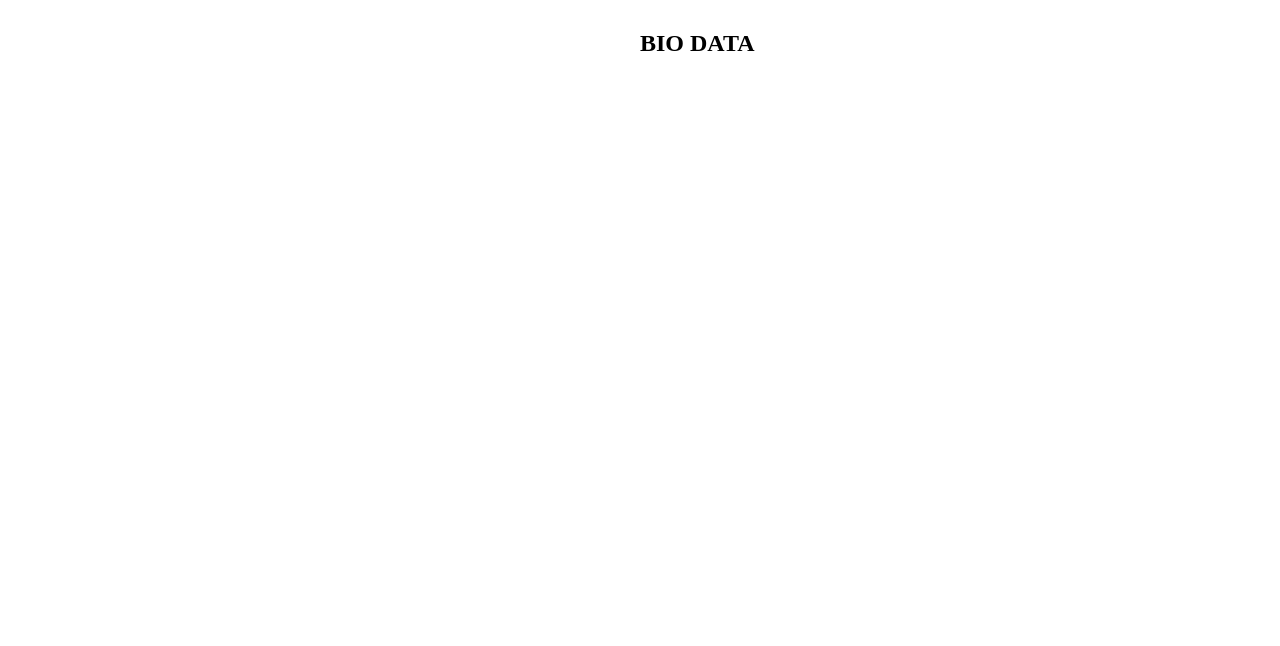
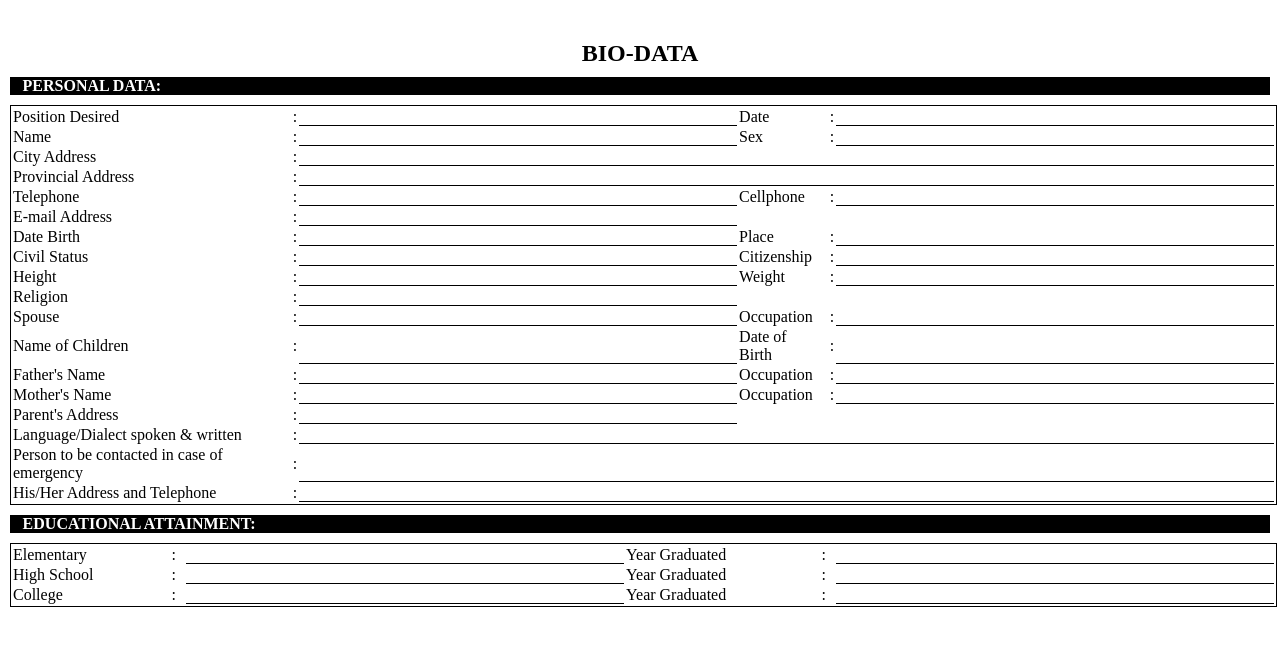
Before and after one commit to LucidoML/LucidoML_biodata, a plain HTML site: page index.html in a window 1280 px wide. Drawn offline with Linux system fonts and the light colour scheme.

Commit message:
Personal Data to Educational Attainment Completed

```diff
--- a/index.html
+++ b/index.html
@@ -8,7 +8,167 @@
     <link rel="stylesheet" href="style.css">
 </head>
 <body>
-    <h2>BIO DATA</h2>
+    <h2>BIO-DATA</h2>
+
+    <h4 class="PerD">PERSONAL DATA:</h4>
+<tbody>
+    <table>
+        <tr>
+            <td>Position Desired</td>
+            <td class="sp">:</td>
+            <td class="ud"></td>
+            <td>Date</td>
+            <td class="sp">:</td>
+            <td class="ud"></td>
+        </tr>
+        <tr>
+            <td>Name</td>
+            <td class="sp">:</td>
+            <td class="ud"></td>
+            <td>Sex</td>
+            <td class="sp">:</td>
+            <td class="ud"></td>
+        </tr>
+        <tr>
+            <td>City Address</td>
+            <td class="sp">:</td>
+            <td class="ud"colspan="5"></td>
+        </tr>
+        <tr>
+            <td>Provincial Address</td>
+            <td class="sp">:</td>
+            <td class="ud"colspan="5"></td>
+        </tr>
+        <tr>
+            <td>Telephone</td>
+            <td class="sp">:</td>
+            <td class="ud"></td>
+            <td>Cellphone</td>
+            <td class="sp">:</td>
+            <td class="ud"></td>
+        </tr>
+        <tr>
+            <td>E-mail Address</td>
+            <td class="sp">:</td>
+            <td class="ud"></td>
+        </tr>
+        <tr>
+            <td>Date Birth</td>
+            <td class="sp">:</td>
+            <td class="ud"></td>
+            <td>Place</td>
+            <td class="sp">:</td>
+            <td class="ud"></td>
+        </tr>
+        <tr>
+            <td>Civil Status</td>
+            <td class="sp">:</td>
+            <td class="ud"></td>
+            <td>Citizenship</td>
+            <td class="sp">:</td>
+            <td class="ud"></td>
+        </tr>
+        <tr>
+            <td>Height</td>
+            <td class="sp">:</td>
+            <td class="ud"></td>
+            <td>Weight</td>
+            <td class="sp">:</td>
+            <td class="ud"></td>
+        </tr>
+        <tr>
+            <td>Religion</td>
+            <td class="sp">:</td>
+            <td class="ud"></td>
+        </tr>
+        <tr>
+            <td>Spouse</td>
+            <td class="sp">:</td>
+            <td class="ud"></td>
+            <td>Occupation</td>
+            <td class="sp">:</td>
+            <td class="ud"></td>
+        </tr>
+        <tr>
+            <td>Name of Children</td>
+            <td class="sp">:</td>
+            <td class="ud"></td>
+            <td>Date of Birth</td>
+            <td class="sp">:</td>
+            <td class="ud"></td>
+        </tr>
+        <tr>
+            <td>Father's Name</td>
+            <td class="sp">:</td>
+            <td class="ud"></td>
+            <td>Occupation</td>
+            <td class="sp">:</td>
+            <td class="ud"></td>
+        </tr>
+        <tr>
+            <td>Mother's Name</td>
+            <td class="sp">:</td>
+            <td class="ud"></td>
+            <td>Occupation</td>
+            <td class="sp">:</td>
+            <td class="ud"></td>
+        </tr>
+        <tr>
+            <td>Parent's Address</td>
+            <td class="sp">:</td>
+            <td class="ud"></td>
+        </tr>
+        <tr>
+            <td>Language/Dialect spoken & written</td>
+            <td class="sp">:</td>
+            <td class="ud"colspan="5"></td>
+        </tr>
+        <tr>
+            <td>Person to be contacted in case of emergency</td>
+            <td class="sp">:</td>
+            <td class="ud"colspan="5"></td>
+        </tr>
+        <tr>
+            <td>His/Her Address and Telephone</td>
+            <td class="sp">:</td>
+            <td class="ud"colspan="5"></td>
+        </tr>
+
+
+        </tr>
+    </table>
+</tbody>
+<h4 class="PerD">EDUCATIONAL ATTAINMENT:</h4>
+<tbody>
+    <table>
+        <tr>
+            <td>Elementary</td>
+            <td class="sp">:</td>
+            <td class="ud"></td>
+            <td>Year Graduated</td>
+            <td class="sp">:</td>
+            <td class="ud"></td>
+        </tr>
+        <tr>
+            <td>High School</td>
+            <td class="sp">:</td>
+            <td class="ud"></td>
+            <td>Year Graduated</td>
+            <td class="sp">:</td>
+            <td class="ud"></td>
+        </tr>
+        <tr>
+            <td>College</td>
+            <td class="sp">:</td>
+            <td class="ud"></td>
+            <td>Year Graduated</td>
+            <td class="sp">:</td>
+            <td class="ud"></td>
+        </tr>
+
+
+    </table>
+</tbody>
 
 
 </body>
--- a/style.css
+++ b/style.css
@@ -4,6 +4,33 @@
     box-sizing: border-box;
 }
 h2{
-    margin-top: 30px;
-    margin-left: 50%;
+    text-align: center;
+    margin-top: 40px;
 }
+.PerD{
+    margin-top: 50px;
+    text-indent: 1%;
+    color: white;
+    background-color: black;
+}
+
+table{
+    margin-left: 10%;
+    margin-right: 10%;
+    width: 99%;
+    border: 1px solid black;
+}
+
+table, tr, .PerD{
+    margin: 10px;
+}
+
+.sp{
+    text-indent: 5px;
+}
+
+.ud{
+    border-bottom: 1px solid black;
+    text-align: left;
+    width: 35%;
+}
```
